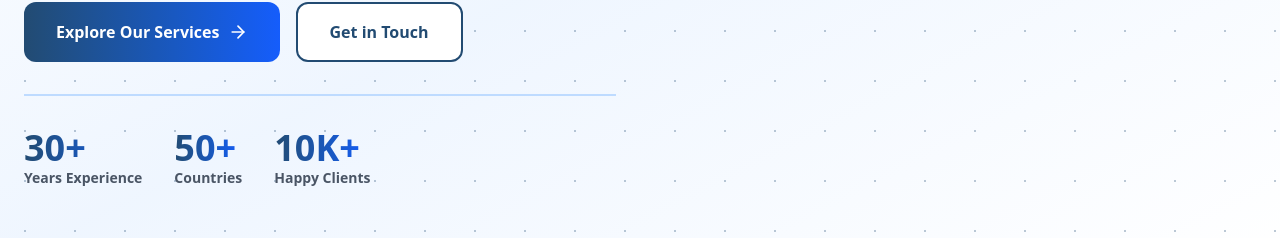
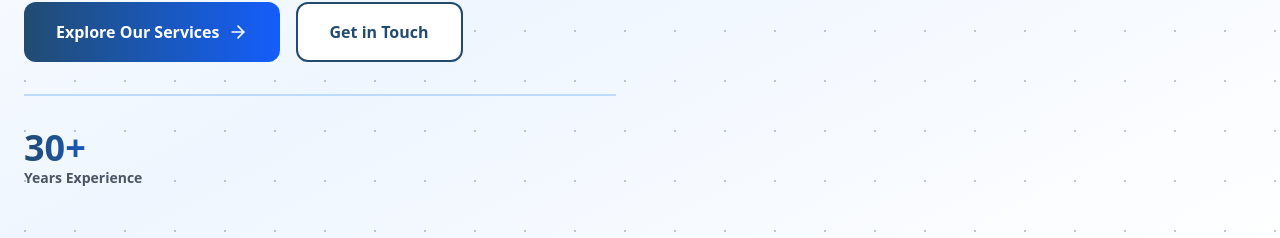
Before and after one commit to HasanSohaib-4434/WorldStar, a React (Vite) app: page / in a window 1280 px wide. Shown: the part 484-722 px from the top of the page. Built offline with nearby package versions, Linux system fonts and the light colour scheme.

Commit message:
updated form

```diff
--- a/src/Home.jsx
+++ b/src/Home.jsx
@@ -238,8 +238,8 @@ const Home = () => {
               <div className="flex items-center gap-8 pt-8 border-t-2 border-blue-200">
                 {[
                   { num: "30+", label: "Years Experience" },
-                  { num: "50+", label: "Countries" },
-                  { num: "10K+", label: "Happy Clients" },
+                  // { num: "50+", label: "Countries" },
+                  // { num: "10K+", label: "Happy Clients" },
                 ].map((stat, idx) => (
                   <div key={idx} className="group cursor-pointer">
                     <p className="text-4xl font-black bg-gradient-to-r from-[#224b72] to-blue-600 bg-clip-text text-transparent group-hover:scale-110 transition-transform">
```
